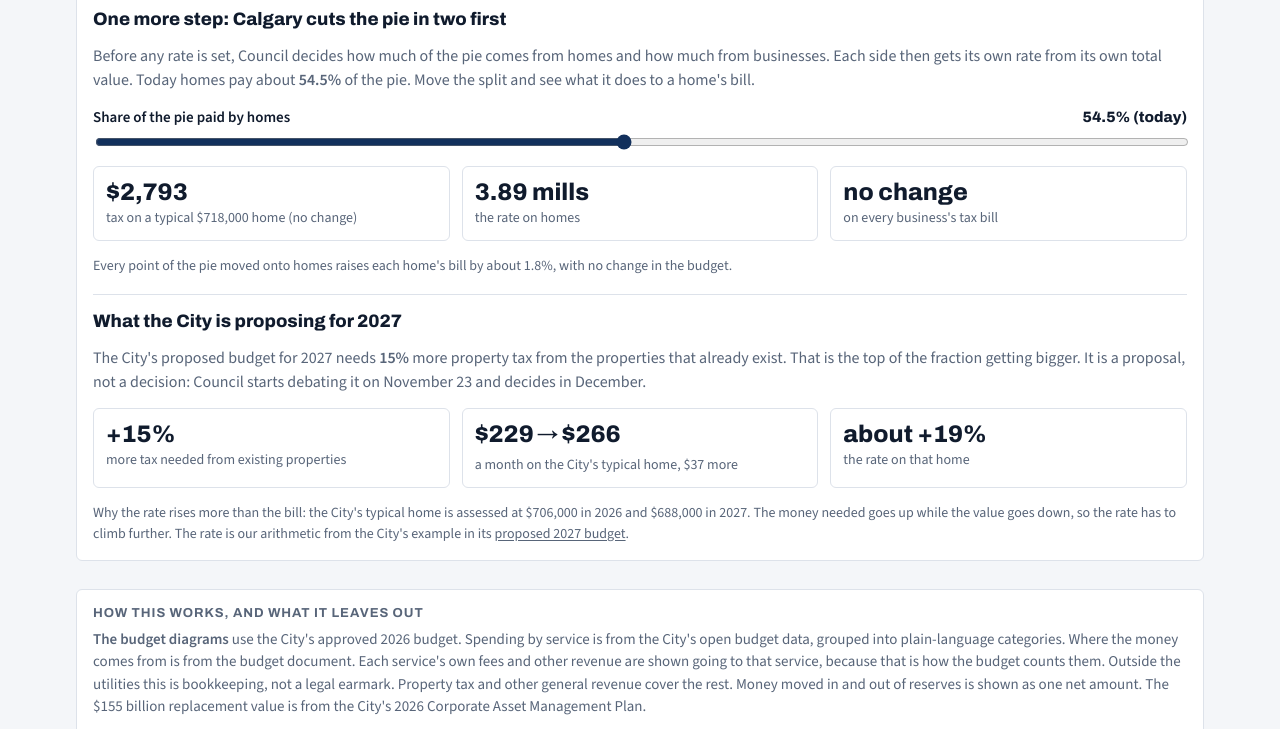
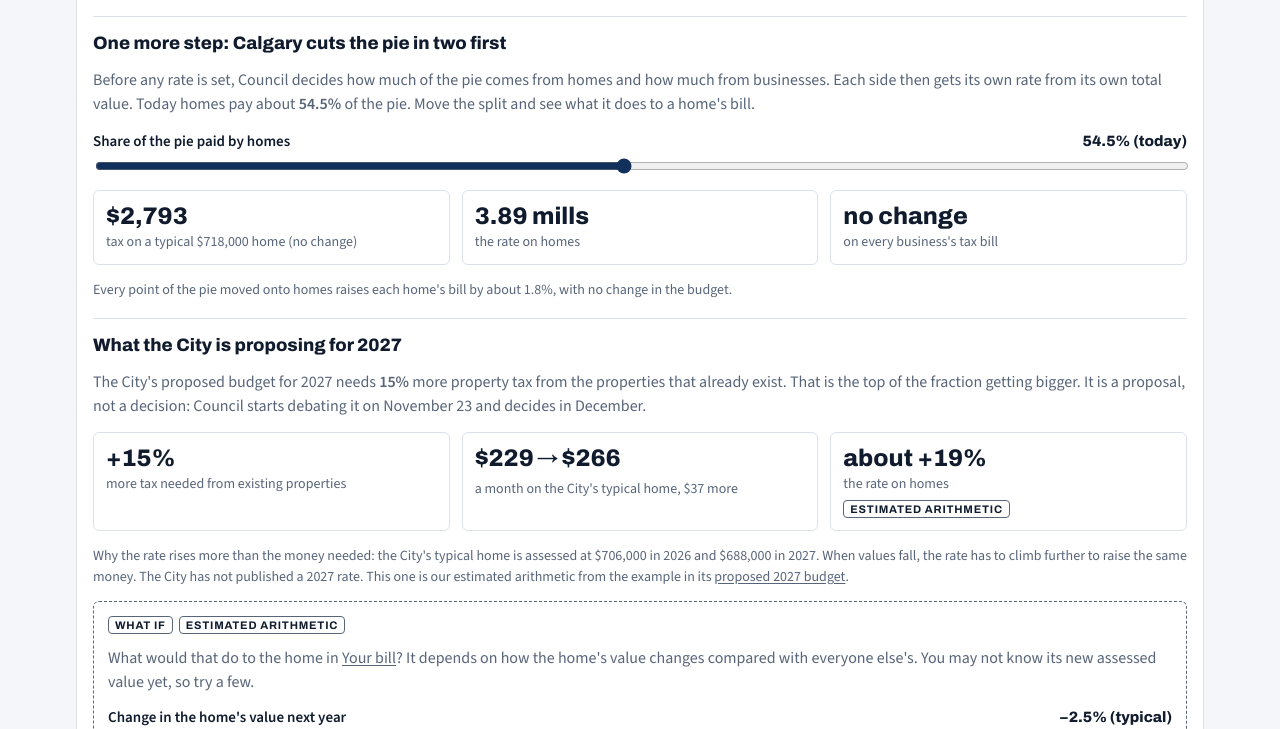
Before and after one commit to wklumpen/citymath, a plain HTML site: page docs/pay.html in a window 1280 px wide. Shown: the part 3990-4719 px from the top of the page. Drawn offline with nearby package versions, Linux system fonts and the light colour scheme.

Commit message:
Pay page: what-if for one home under the proposed 2027 budget
Tie the proposal back to the home in "Your bill": a slider for how the
home's value changes next year, with the bill worked out from a 2027 rate
estimated from the City's example. Both places are marked "What if" and
"Estimated arithmetic".

Co-Authored-By: Claude <noreply@anthropic.com>
Claude-Session: https://claude.ai/code/session_01VB3xUiA3DfqT8DoitGLRDb

```diff
--- a/docs/pay.html
+++ b/docs/pay.html
@@ -166,6 +166,12 @@ input[type=range] { width: 100%; accent-color: var(--band); }
 .nums div { border: 1px solid var(--line); border-radius: 6px; padding: 12px; display: flex; flex-direction: column; gap: 2px; }
 .nums b { font: 800 24px var(--display); font-variant-numeric: tabular-nums; }
 .nums span { font-size: 14px; color: var(--muted); }
+.whatif { border: 1px dashed var(--muted); border-radius: 6px; padding: 14px; display: flex; flex-direction: column; gap: 12px; }
+.whatif > p { color: var(--muted); }
+.flags { display: flex; flex-wrap: wrap; gap: 6px; }
+span.flag { font: 700 11px var(--display); letter-spacing: .07em; text-transform: uppercase; color: var(--ink); border: 1px solid var(--muted); border-radius: 4px; padding: 2px 6px; white-space: nowrap; }
+.nums .flags { margin-top: 4px; }
+#chgOut { white-space: nowrap; }
 .sim { display: grid; grid-template-columns: minmax(0, 1fr); gap: 18px; }
 @media (min-width: 880px) { .sim { grid-template-columns: minmax(0, 1fr) minmax(0, 1fr); } }
 .reset { font: 600 15px var(--body); align-self: flex-start; padding: 8px 14px; border: 1px solid var(--line); border-radius: 6px; background: var(--surface); color: var(--ink); cursor: pointer; }
@@ -374,6 +380,13 @@ details.tbl .scroll { overflow-x: auto; }
     <p>The City's proposed budget for <span class="next"></span> needs <b id="propUp"></b> more property tax from the properties that already exist. That is the top of the fraction getting bigger. It is a proposal, not a decision: <span id="propWhen"></span>.</p>
     <div class="nums" id="propNums"></div>
     <p class="hint" id="propWhy"></p>
+    <div class="whatif">
+      <div class="flags"><span class="flag">What if</span><span class="flag">Estimated arithmetic</span></div>
+      <p>What would that do to the home in <a href="#s1">Your bill</a>? It depends on how the home's value changes compared with everyone else's. You may not know its new assessed value yet, so try a few.</p>
+      <label class="lab"><span>Change in the home's value next year <output id="chgOut"></output></span><input id="chg" type="range" min="-15" max="10" step="0.5"></label>
+      <div class="nums" id="ifNums"></div>
+      <p class="hint" id="ifNote"></p>
+    </div>
   </section>
 
   <section class="notes block">
@@ -394,11 +407,11 @@ let T, P; // property tax figures and next year's proposal, from budget.json
 const seg = (parts) => parts.map(([w, c]) => `<i style="width:${Math.max(0, w * 100).toFixed(2)}%;background:var(${c})"></i>`).join('');
 
 function renderBill() {
-  const v = +$('home').value, tax = v * T.res_rate;
+  const v = +$('home').value, tax = v * T.res_rate, w = whatIf();
   $('homeOut').textContent = money(v);
   $('bill').innerHTML = `<div><b>${dollars(tax)}</b><span>City property tax a year (${(T.res_rate * 100).toFixed(4)}% of value)</span></div>
     <div><b>${dollars(tax / 12)}</b><span>a month</span></div>
-    <div><b>about ${dollars(Math.round(tax * P.increase / 10) * 10)}</b><span>more a year in ${P.year}, if the City's <a href="#proposed">proposed ${pct(P.increase)} increase</a> passes</span></div>`;
+    <div><b>about ${dollars(Math.round((w.next - tax) / 10) * 10)}</b><span>more a year in ${P.year}, if the City's <a href="#proposed">proposed budget</a> passes and the home's value ${Math.abs(w.c) < 0.05 ? 'does not change' : 'changes by ' + sgn1(w.c)}</span><span class="flags"><span class="flag">What if</span><span class="flag">Estimated arithmetic</span></span></div>`;
   // the shared pot's split, largest first
   const out = B.views.operating.links.filter(l => l.s === 'pot').sort((a, b) => b.v - a.v), all = tot(out);
   const name = Object.fromEntries(B.views.operating.nodes.map(n => [n.id, n.label]));
@@ -474,15 +487,29 @@ function renderCalgary() {
   $('splitRule').textContent = `Every point of the pie moved onto homes raises each home's bill by about ${(1 / split0).toFixed(1)}%, with no change in the budget.`;
 }
 
-// next year's proposal, in the City's own example of a typical home
+// Next year's proposal. The City has not published a rate, so this works one out from its
+// example of a typical home: that home's tax over its value, next year against this year.
+const rateUp = () => (P.home_monthly_tax[1] / P.home_value[1]) / (P.home_monthly_tax[0] / P.home_value[0]);
+// the home in "Your bill" next year, if its value changes by the what-if slider
+function whatIf() {
+  const v = +$('home').value, c = +$('chg').value, rate = T.res_rate * rateUp();
+  return {v, c, rate, now: v * T.res_rate, next: v * (1 + c / 100) * rate};
+}
 function renderProposed() {
-  const [v0, v1] = P.home_value, [m0, m1] = P.home_monthly_tax, rate = (m1 / v1) / (m0 / v0) - 1;
+  const [v0, v1] = P.home_value, [m0, m1] = P.home_monthly_tax, typical = Math.round((v1 / v0 - 1) * 200) / 2;
   document.querySelectorAll('.next').forEach(e => { e.textContent = P.year; });
   $('propUp').textContent = pct(P.increase); $('propWhen').textContent = P.decision;
   $('propNums').innerHTML = `<div><b>+${pct(P.increase)}</b><span>more tax needed from existing properties</span></div>
     <div><b>$${m0} → $${m1}</b><span>a month on the City's typical home, $${m1 - m0} more</span></div>
-    <div><b>about +${Math.round(rate * 100)}%</b><span>the rate on that home</span></div>`;
-  $('propWhy').innerHTML = `Why the rate rises more than the bill: the City's typical home is assessed at ${dollars(v0)} in ${P.year - 1} and ${dollars(v1)} in ${P.year}. The money needed goes up while the value goes down, so the rate has to climb further. The rate is our arithmetic from the City's example in its <a href="${P.source}">proposed ${P.year} budget</a>.`;
+    <div><b>about +${Math.round((rateUp() - 1) * 100)}%</b><span>the rate on homes</span><span class="flags"><span class="flag">Estimated arithmetic</span></span></div>`;
+  $('propWhy').innerHTML = `Why the rate rises more than the money needed: the City's typical home is assessed at ${dollars(v0)} in ${P.year - 1} and ${dollars(v1)} in ${P.year}. When values fall, the rate has to climb further to raise the same money. The City has not published a ${P.year} rate. This one is our estimated arithmetic from the example in its <a href="${P.source}">proposed ${P.year} budget</a>.`;
+
+  const w = whatIf(), up = w.next - w.now;
+  $('chgOut').textContent = sgn1(w.c) + (w.c === typical ? ' (typical)' : '');
+  $('ifNums').innerHTML = `<div><b>${dollars(w.now)} → ${dollars(w.next)}</b><span>City tax a year on a home assessed at ${money(w.v)} today</span></div>
+    <div><b>${sgn1(up / w.now * 100)}</b><span>${dollars(Math.abs(up))} ${up < 0 ? 'less' : 'more'} a year, ${dollars(Math.abs(up) / 12)} a month</span></div>
+    <div><b>about ${(w.rate * 1000).toFixed(2)} mills</b><span>the ${P.year} rate on homes, up from ${(T.res_rate * 1000).toFixed(2)}</span></div>`;
+  $('ifNote').textContent = `Every home gets the same rate, so the home's own value decides the rest. A home that lost more value than most sees a smaller increase. A home that held its value sees the full rise in the rate. The real rate is set after Council decides the budget and the new assessments are final.`;
 }
 
 function renderSplit() {
@@ -614,7 +641,8 @@ fetch('data/budget.json', {cache: 'no-cache'}).then(r => r.json()).then(b => {
   B = b; T = B.tax; P = B.proposed;
   document.querySelectorAll('.yr').forEach(e => { e.textContent = T.year; });
   resRev = T.homes; split0 = Math.round(T.homes / (T.homes + T.businesses) * 1000) / 1000;
-  $('home').value = T.typical_home_value; $('home').addEventListener('input', renderBill);
+  $('home').value = T.typical_home_value; $('chg').value = Math.round((P.home_value[1] / P.home_value[0] - 1) * 200) / 2;
+  for (const id of ['home', 'chg']) $(id).addEventListener('input', () => { renderBill(); renderProposed(); });
   $('split').value = split0 * 100; $('split').addEventListener('input', renderSplit);
   renderBill(); renderCalgary(); renderSplit(); renderProposed();
   const spent = V => tot(V.links.filter(l => l.t !== 'reserve' && V.nodes.find(n => n.id === l.t).col === 2));
```
